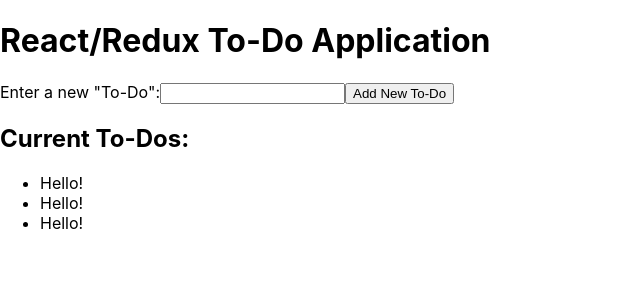
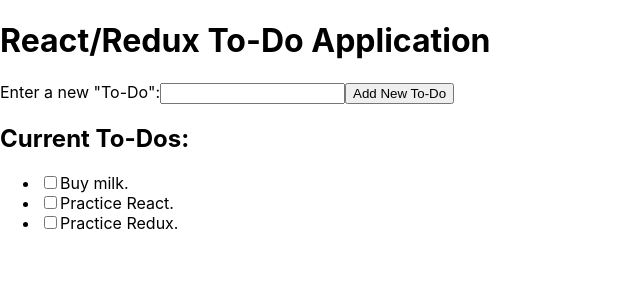
Before and after one commit to Kour-Harpreet/react-calculator-using-components, a React (Create React App) app in the folder todo-components/: page / in a window 1280 px wide. Shown: the top 300 px of the page, without its empty margins (0-640 px from the left). Built offline with nearby package versions, Linux system fonts and the light colour scheme.

Commit message:
Add the 'remove to-do' feature to the ToDo component.

```diff
--- a/todo-components/src/components/App.js
+++ b/todo-components/src/components/App.js
@@ -32,11 +32,7 @@
     // this.setState() triggers the render() method, so we can see updated state info in our presentation.
     this.setState( {[key]: value} );
   }
-  removeToDo ( id )
-  {
-     // Using dispatch with our remove action.
-     this.props.dispatch( removeToDo( id ) );
-  }
+
   render ()
   {
     return (
@@ -58,7 +54,10 @@
           <h2>Current To-Dos:</h2>
           <ul>
             {this.props.toDos.map( toDo => ( // We can use .map() to "loop" through our array contents. Great for outputting something like these ToDos.
-                  <ToDo key={toDo.uniqueId} text={toDo.value} />
+                    <ToDo
+                    key={toDo.uniqueId}
+                    uniqueId={toDo.uniqueId}
+                    text={toDo.value} />
               ) )}
           </ul>
       </>
--- a/todo-components/src/components/ToDo.js
+++ b/todo-components/src/components/ToDo.js
@@ -1,14 +1,29 @@
 import React from 'react';
+import {removeToDo} from '../actions/todos';
+import { connect } from 'react-redux';
+
+
 class ToDo extends React.Component{
+    deleteToDo = () =>
+    {
+      // We'll grab our ID from props.
+      const id = this.props.uniqueId;
+      console.log( id ); // Check if we got it.
+      // Tell the reducer to do its magic!
+      this.props.dispatch( removeToDo( id ) );
+    }
 
     render()
     {
         return(
             <li>
-                Hello!
+                <input type="checkbox" onClick={this.deleteToDo} />
+                {this.props.text}
                 </li>
 
         );
     }
 }
-export default ToDo;
+export default connect(
+    null
+  )(ToDo);
```
